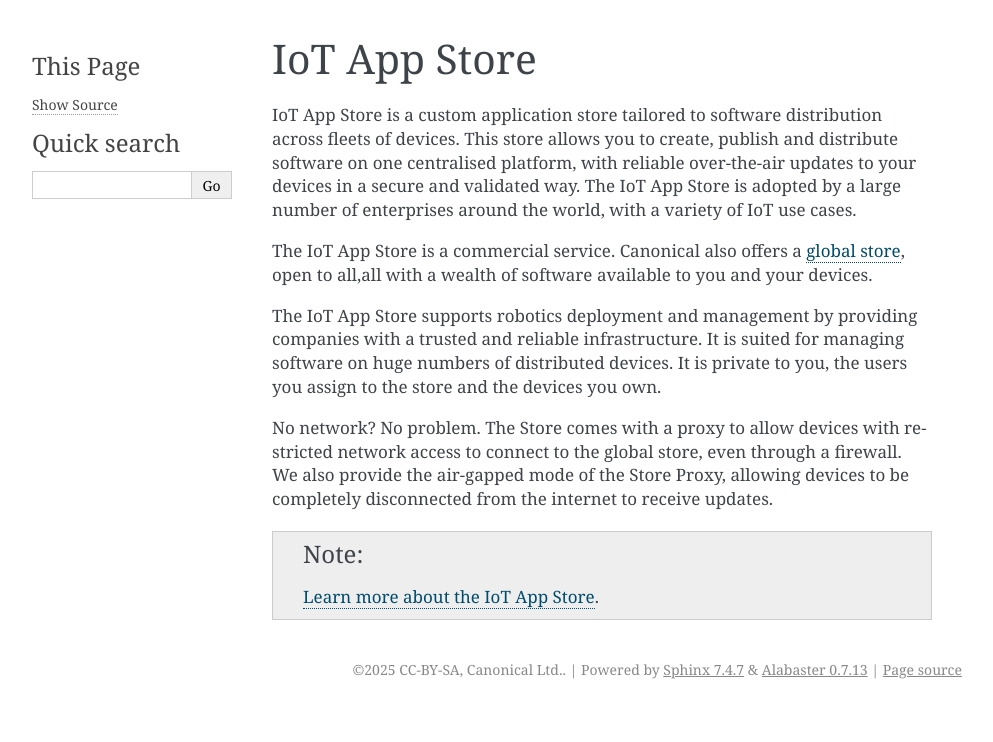
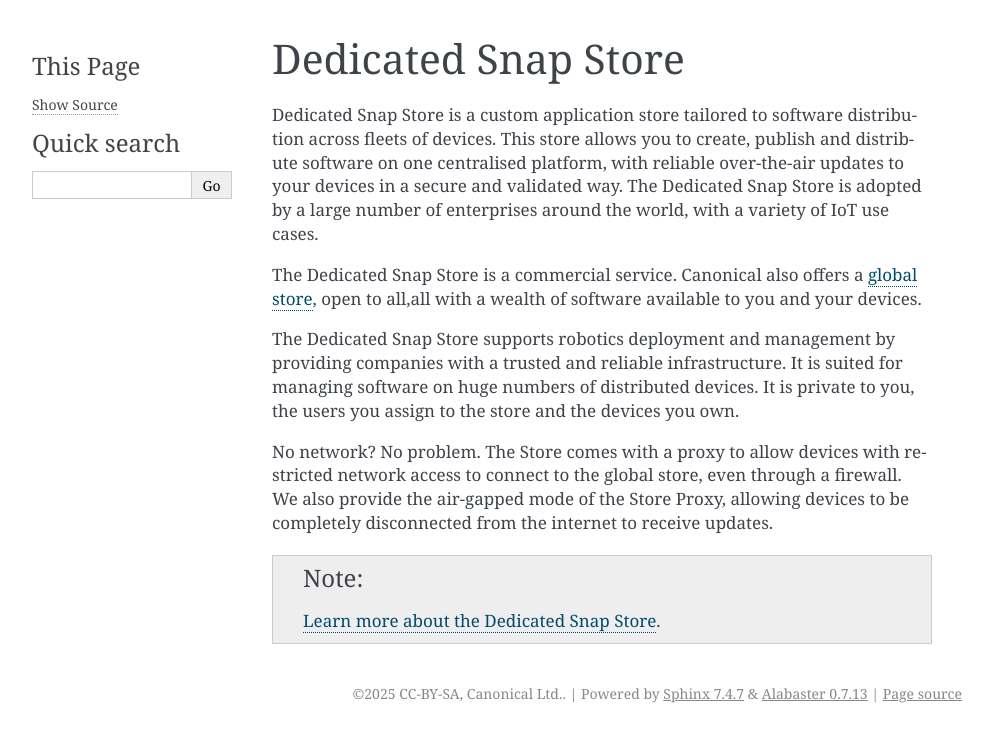
Before and after one commit to canonical/robotics_documentation, a Sphinx documentation site: the page built from docs/explanations/iot-app-store.rst, in a window 1280 px wide. Shown: the top 742 px of the page, without its empty margins (148-1141 px from the left). Built offline with Sphinx 7.4.7, drawn with Linux system fonts in a browser that asks for light colours; pages that are not in the unit, such as notebooks, are missing from menus.

Commit message:
dedicated snap store

```diff
--- a/docs/conf.py
+++ b/docs/conf.py
@@ -347,7 +347,13 @@
     :class: woke-ignore
 .. role:: vale-ignore
     :class: vale-ignore
+
 """
+
+# conf.py
+rst_prolog = """
+"""
+
 
 # Workaround for https://github.com/canonical/canonical-sphinx/issues/34
 
--- a/docs/explanations/iot-app-store.rst
+++ b/docs/explanations/iot-app-store.rst
@@ -1,15 +1,15 @@
-IoT App Store
-=============
+Dedicated Snap Store
+====================
 
-IoT App Store is a custom application store tailored to software distribution across fleets of devices. This store allows you to create, publish and distribute software on one centralised platform, with reliable over-the-air updates to your devices in a secure and validated way. The IoT App Store is adopted by a large number of enterprises around the world, with a variety of IoT use cases.
+Dedicated Snap Store is a custom application store tailored to software distribution across fleets of devices. This store allows you to create, publish and distribute software on one centralised platform, with reliable over-the-air updates to your devices in a secure and validated way. The Dedicated Snap Store is adopted by a large number of enterprises around the world, with a variety of IoT use cases.
 
-The IoT App Store is a commercial service. Canonical also offers a `global store <https://snapcraft.io/>`_, open to all,all with a wealth of software available to you and your devices.
+The Dedicated Snap Store is a commercial service. Canonical also offers a `global store <https://snapcraft.io/>`_, open to all,all with a wealth of software available to you and your devices.
 
-The IoT App Store supports robotics deployment and management by providing companies with a trusted and reliable infrastructure. It is suited for managing software on huge numbers of distributed devices. It is private to you, the users you assign to the store and the devices you own.
+The Dedicated Snap Store supports robotics deployment and management by providing companies with a trusted and reliable infrastructure. It is suited for managing software on huge numbers of distributed devices. It is private to you, the users you assign to the store and the devices you own.
 
 No network? No problem. The Store comes with a proxy to allow devices with restricted network access to connect to the global store, even through a firewall. We also provide the air-gapped mode of the Store Proxy, allowing devices to be completely disconnected from the internet to receive updates.
 
 
 .. note::
 
-   `Learn more about the IoT App Store <https://ubuntu.com/internet-of-things/appstore>`_.
+   `Learn more about the Dedicated Snap Store <https://ubuntu.com/internet-of-things/appstore>`_.
--- a/docs/index.rst
+++ b/docs/index.rst
@@ -16,11 +16,11 @@
 
 `Ubuntu Core <https://ubuntu.com/core/docs>`__ and `Snaps <https://snapcraft.io/docs/robotics>`__ are the tools used by global organisations to deploy and manage their software on embedded devices.
 Ubuntu Core is the optimised version of Ubuntu for edge devices and robotics. s
-Snaps, the de facto container for packaging software on Ubuntu, enhanced to support ROS applications. Finally, together with the `IoT App Store <https://ubuntu.com/internet-of-things/appstore>`_, businesses can manage software updates in their fleet of devices using a globally distributed and reliable infrastructure.
+Snaps, the de facto container for packaging software on Ubuntu, enhanced to support ROS applications. Finally, together with the `Dedicated Snap Store <https://ubuntu.com/internet-of-things/appstore>`_, businesses can manage software updates in their fleet of devices using a globally distributed and reliable infrastructure.
 
 Robotics developers know app development inside-out, but deploying a robotics application can be challenging. It's not uncommon to compile the code on robots, copy/paste compiled packages and end up with unknown versions of software. Implementing an infrastructure to track and deploy software updates increases overhead and time, not guaranteeing a reliable and widely tested infrastructure. Providing security to each phase of deployment just increases the difficulty of the task. Our open source tools provide a complete DevOps infrastructure, secure, globally used and easy, and really easy to use.
 
-Ubuntu Core is the OS for anyone building embedded Linux devices. Snaps are the best way of packaging and distributing software compatible with dozens of Linux distributions. IoT App Store is the platform for companies looking for a production-grade software management solution.
+Ubuntu Core is the OS for anyone building embedded Linux devices. Snaps are the best way of packaging and distributing software compatible with dozens of Linux distributions. Dedicated Snap Store is the platform for companies looking for a production-grade software management solution.
 
 .. list-table::
    :header-rows: 0
```
Also changed, not shown: docs/explanations.rst (+3 -6 lines).
